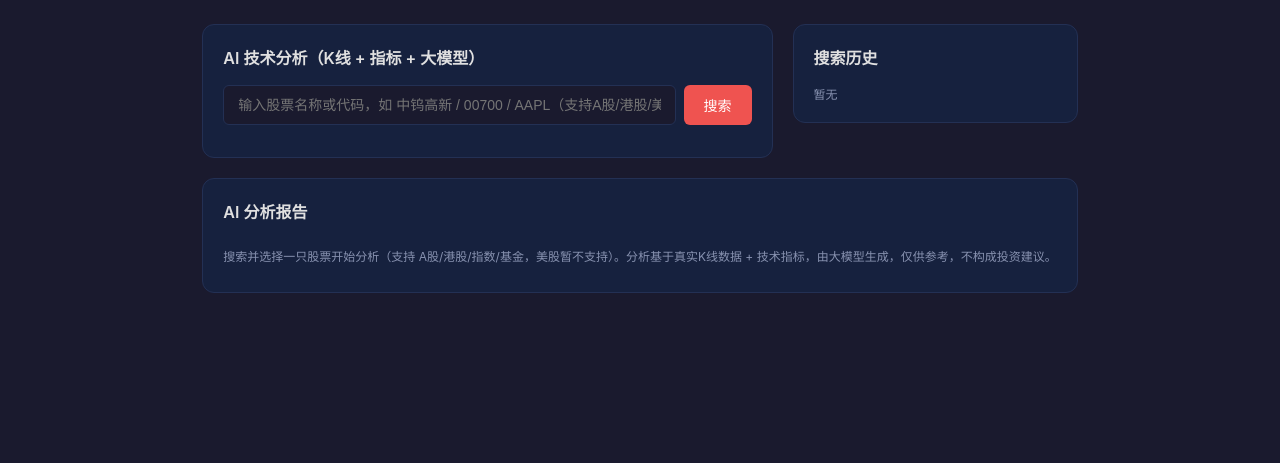
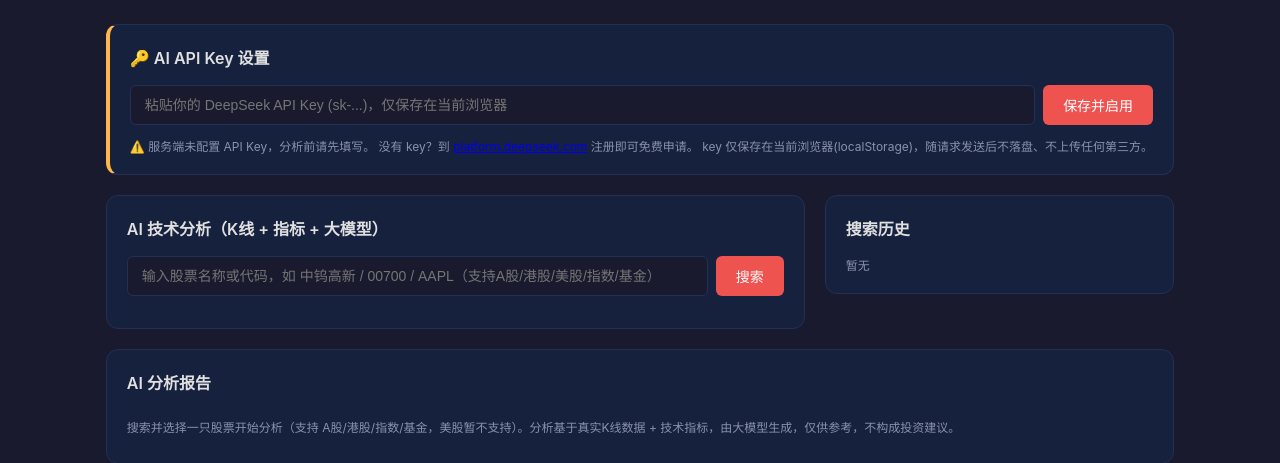
Before and after one commit to z8-ui/stock-tracker, a Flask app: page /ai in a window 1280 px wide. Shown: the part 56-519 px from the top of the page. Run offline with Flask 3, Linux system fonts and the light colour scheme.

Commit message:
feat: AI 分析支持页面填入 API Key + 失败结果不再写缓存
- 新增 /api/ai-config 检测接口(只返回 hasKey, 不暴露 key 本身)
- /api/ai-analysis 支持 X-AI-Key header 传入临时 key(优先级最高,
  不进 URL/日志), 为空自动回退 config_local 的 DEEPSEEK_API_KEY
- AI 页面新增 Key 设置卡片: 服务端已配置时完全隐藏(本地零打扰);
  未配置时引导填入(存本浏览器 localStorage, 带脱敏展示与清除按钮)
- fix: DeepSeek 调用失败/未配置的结果不再写入 ai_cache.json
  (原先把 401 错误文本也缓存, 导致错误反复展示; 顺带清理了已有坏缓存)
- 已端到端验证: 真实调用生成分析 ✓ 缓存命中秒回 ✓ 本地 key 有效(200)

```diff
--- a/routes.py
+++ b/routes.py
@@ -23,7 +23,7 @@ from chart_builder import (
     build_market_flow_chart, build_heatmap_chart,
     build_stock_flow_chart, build_valuation_chart
 )
-from config import APP_NAME, STOCK_WATCHLIST, VALUATION_WATCHLIST
+from config import APP_NAME, STOCK_WATCHLIST, VALUATION_WATCHLIST, DEEPSEEK_API_KEY
 
 bp = Blueprint("main", __name__)
 
@@ -196,6 +196,21 @@ def ai_page():
     return render_template("ai.html", app_name=APP_NAME)
 
 
+@bp.route("/api/ai-config")
+def api_ai_config():
+    """AI 配置状态(供页面判断是否需要显示 API Key 填写框)
+    只返回是否已配置, 绝不返回 key 本身
+    """
+    return jsonify({
+        "code": 200,
+        "data": {
+            "hasKey": bool((DEEPSEEK_API_KEY or "").strip()),
+            # 提示文案: 告诉用户去哪申请 key
+            "applyUrl": "https://platform.deepseek.com"
+        }
+    })
+
+
 @bp.route("/api/ai-analysis")
 def api_ai_analysis():
     """AI 技术分析: 拉K线 -> 算指标 -> DeepSeek 生成分析"""
@@ -207,10 +222,14 @@ def api_ai_analysis():
     name = request.args.get("name", "贵州茅台")
     market = request.args.get("market", "")
     refresh = request.args.get("refresh", "") == "1"
+    # 前端填入的临时 key(header 优先, 避免 key 出现在 URL/日志; 为空回退 config_local)
+    api_key = (request.headers.get("X-AI-Key") or "").strip()
+    if not api_key:
+        api_key = (request.args.get("api_key") or "").strip()
     if market == "us":
         return jsonify({"code": 400, "msg": "美股暂不支持 AI 技术分析（K线数据源限制），可搜索 A股/港股/指数/基金"})
     from ai_analysis import analyze
-    result = analyze(code, name, market or None, refresh=refresh)
+    result = analyze(code, name, market or None, refresh=refresh, api_key=api_key or None)
     if not result:
         return jsonify({"code": 500, "msg": "K线数据不足(可能休市、代码错误或该品种暂不支持)"})
     return jsonify({"code": 200, "data": result})
--- a/templates/ai.html
+++ b/templates/ai.html
@@ -2,6 +2,21 @@
 {% block title %}AI 分析{% endblock %}
 
 {% block content %}
+<!-- ========== AI API Key 设置(仅服务端未配置 key 时显示; 本地自用可忽略) ========== -->
+<div class="card" id="ai-key-card" style="display:none; border-left:4px solid #ffb74d;">
+    <div class="card-header">🔑 AI API Key 设置</div>
+    <div class="search-bar" style="flex-wrap:wrap;">
+        <input type="password" id="ai-key-input" placeholder="粘贴你的 DeepSeek API Key (sk-...)，仅保存在当前浏览器" class="search-input" style="flex:1;min-width:260px;">
+        <button onclick="saveAiKey()" class="btn">保存并启用</button>
+        <button id="ai-key-clear-btn" onclick="clearAiKey()" class="btn" style="display:none; margin-left:8px;">清除</button>
+    </div>
+    <p class="hint" style="margin:8px 0 0;">
+        <span id="ai-key-status"></span>
+        没有 key？到 <a href="https://platform.deepseek.com" target="_blank" rel="noopener">platform.deepseek.com</a> 注册即可免费申请。
+        key 仅保存在当前浏览器(localStorage)，随请求发送后不落盘、不上传任何第三方。
+    </p>
+</div>
+
 <!-- ========== 搜索区 ========== -->
 <div class="row">
     <div class="col" style="flex:2">
@@ -58,6 +73,53 @@
 
 {% block scripts %}
 <script>
+// ========== AI API Key 前端配置 ==========
+// 服务端已配置 key(config_local.py)时不显示任何设置, 页面零打扰;
+// 未配置时显示填写框, key 存本浏览器 localStorage, 请求经 X-AI-Key header 发送
+var serverHasAiKey = false;
+
+function getAiKey() { try { return localStorage.getItem('ai_api_key') || ''; } catch(e) { return ''; } }
+
+function maskKey(k) { return k.length > 10 ? k.slice(0, 6) + '****' + k.slice(-4) : '****'; }
+
+function initAiKeyCard() {
+    fetch('/api/ai-config')
+        .then(function(r) { return r.json(); })
+        .then(function(res) {
+            serverHasAiKey = !!(res.data && res.data.hasKey);
+            if (serverHasAiKey) return;   // 服务端已配置: 保持隐藏, 用户无感
+            var card = document.getElementById('ai-key-card');
+            card.style.display = 'block';
+            var local = getAiKey();
+            var status = document.getElementById('ai-key-status');
+            if (local) {
+                status.innerHTML = '✅ 当前浏览器已保存 key(<b>' + maskKey(local) + '</b>)，可以直接分析。';
+                document.getElementById('ai-key-clear-btn').style.display = 'inline-block';
+            } else {
+                status.innerHTML = '⚠️ 服务端未配置 API Key，分析前请先填写。';
+            }
+        })
+        .catch(function() { /* 接口失败不打扰: 默认不显示 */ });
+}
+
+function saveAiKey() {
+    var input = document.getElementById('ai-key-input');
+    var key = (input.value || '').trim();
+    if (key.length < 10) { alert('key 格式不对: 应是以 sk- 开头的一长串字符'); return; }
+    localStorage.setItem('ai_api_key', key);
+    input.value = '';
+    document.getElementById('ai-key-status').innerHTML = '✅ 已保存并启用(<b>' + maskKey(key) + '</b>)，现在可以搜索股票分析了。';
+    document.getElementById('ai-key-clear-btn').style.display = 'inline-block';
+}
+
+function clearAiKey() {
+    localStorage.removeItem('ai_api_key');
+    document.getElementById('ai-key-status').innerHTML = '已清除本浏览器保存的 key。';
+    document.getElementById('ai-key-clear-btn').style.display = 'none';
+}
+
+initAiKeyCard();
+
 // ========== 搜索历史 ==========
 function getAiHistory() {
     try { return JSON.parse(localStorage.getItem('aiSearchHistory') || '[]'); } catch(e) { return []; }
@@ -134,7 +196,11 @@ function loadAiAnalysis(code, name, market, tag, refresh) {
     var url = '/api/ai-analysis?code=' + code + '&name=' + encodeURIComponent(name);
     if (market) url += '&market=' + encodeURIComponent(market);
     if (refresh) url += '&refresh=1';
-    fetch(url)
+    // 浏览器本地保存的 key 随请求头发送(不进 URL/日志); 服务端已配置时无需携带
+    var headers = {};
+    var localKey = getAiKey();
+    if (localKey && !serverHasAiKey) headers['X-AI-Key'] = localKey;
+    fetch(url, {headers: headers})
         .then(function(r) { return r.json(); })
         .then(function(res) {
             if (res.code !== 200) {
```
Also changed, not shown: ai_analysis.py (+19 -7 lines).
